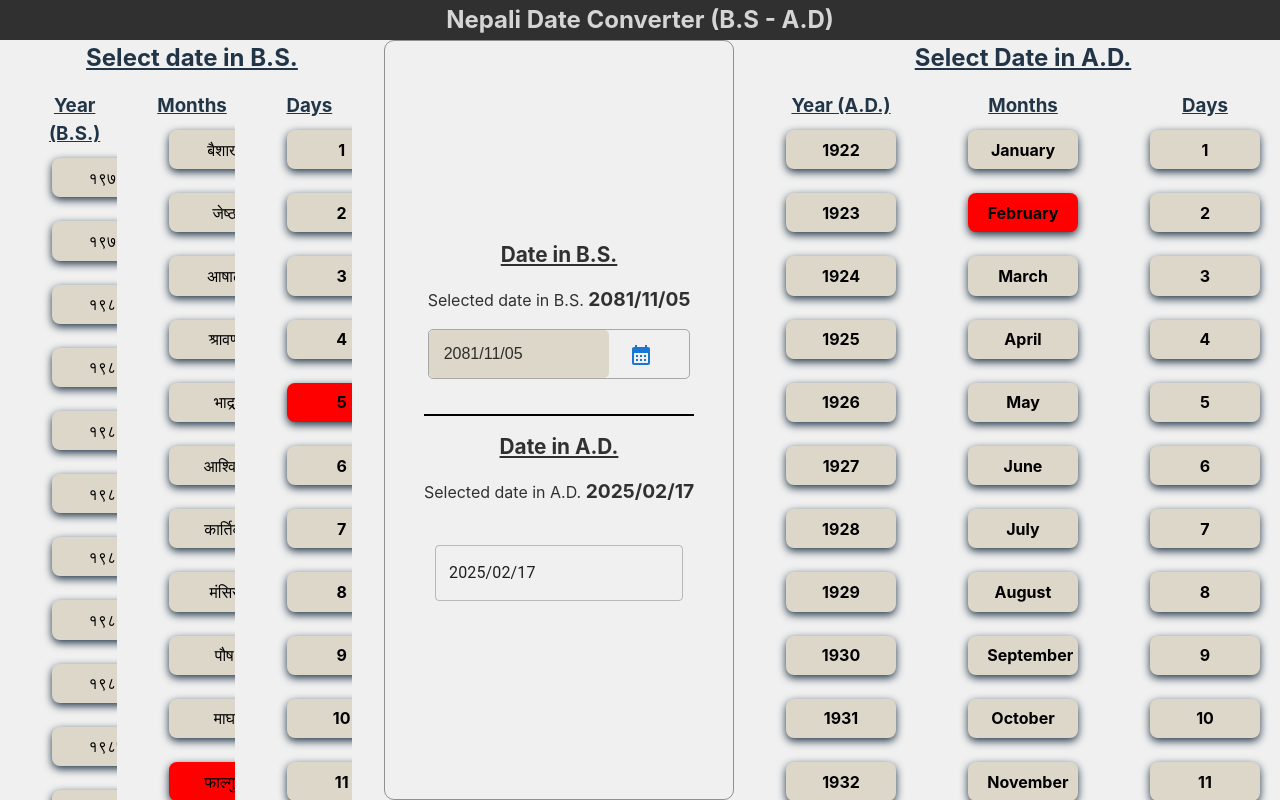
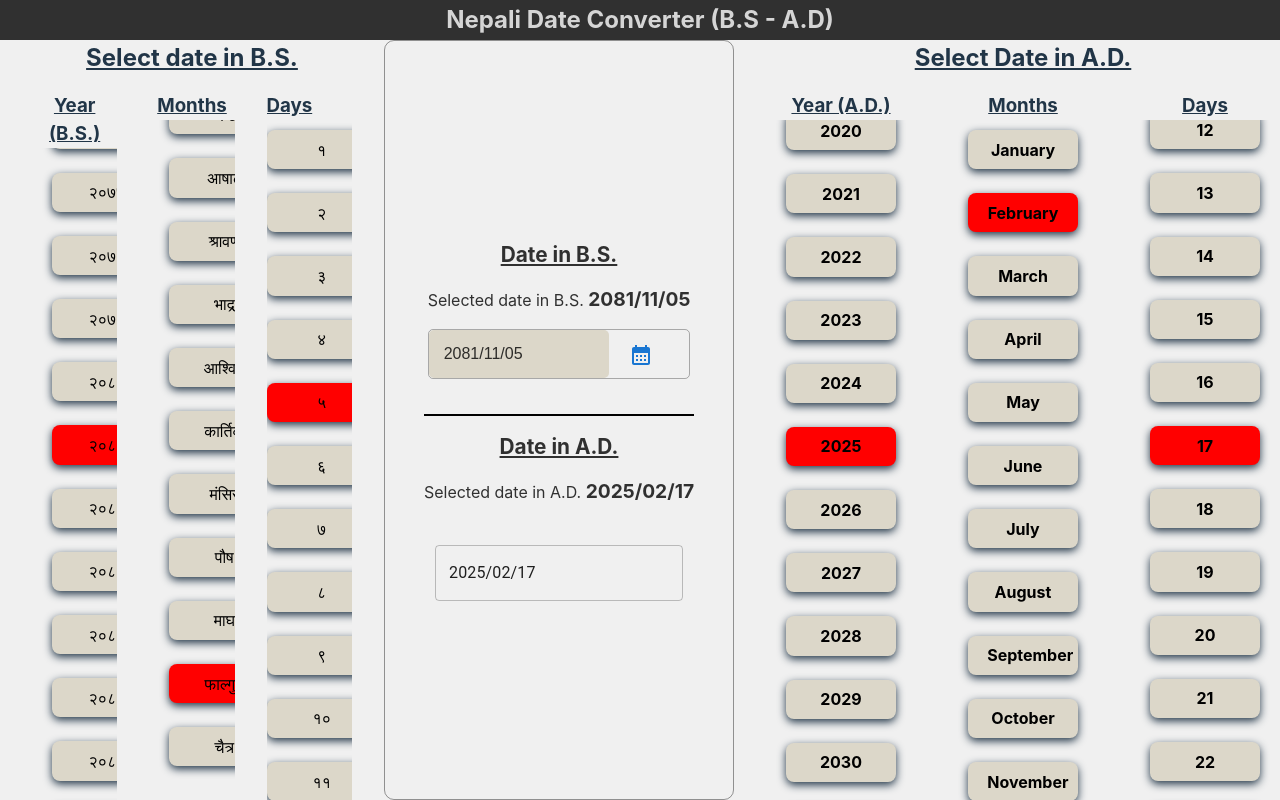
Before and after one commit to bipin-Pariyar2003/Nepali-Date-Picker, a React (Vite) app: page / in a window 1280 px wide. Built offline with nearby package versions, Linux system fonts and the light colour scheme.

Commit message:
handled and updated overall functionalities

```diff
--- a/src/Components/UI/DisplayList/index.jsx
+++ b/src/Components/UI/DisplayList/index.jsx
@@ -1,8 +1,15 @@
-import React from "react";
+import React, { useEffect, useRef } from "react";
 
 import "./index.css";
 
 const DisplayList = ({ handleClick, title, options, isToday, isSelectedValue }) => {
+  const ref = useRef(null);
+  useEffect(() => {
+    if (ref.current) {
+      ref.current.scrollIntoView({ block: "center", behavior: "smooth" });
+    }
+  }, []);
+
   return (
     <div style={{ overflow: "auto", position: "relative" }}>
       <h3
@@ -17,20 +24,21 @@ const DisplayList = ({ handleClick, title, options, isToday, isSelectedValue })
         {title}
       </h3>
       <div style={{ padding: "10px 20px" }}>
-        {options.map((display, index) => {
+        {options.map((option, index) => {
+          const isCurrent = isToday({ display: option.value, index });
+          const isSelected = isSelectedValue({ display: option.value, index });
+
           return (
             <React.Fragment key={index}>
               <div>
                 <button
-                  className={`${isToday({ display, index }) ? "today" : ""} ${
-                    isSelectedValue({ display, index }) ? "selected" : ""
+                  ref={isCurrent ? ref : null}
+                  className={`${isCurrent ? "today" : ""} ${
+                    isSelected ? "selected" : ""
                   } box`}
-                  onClick={() =>
-                    handleClick(Array.isArray(display) ? +display[0] : display, index)
-                  }
-                  value={Array.isArray(display) ? +display[0] : ""}
+                  onClick={() => handleClick(option.value, index)}
                 >
-                  {Array.isArray(display) ? display[1] : display}
+                  {option.display}
                 </button>
               </div>
               <br />
--- a/src/Components/UI/MonthYearDayList/DayDisplayList.jsx
+++ b/src/Components/UI/MonthYearDayList/DayDisplayList.jsx
@@ -68,6 +68,7 @@ const DayDisplayList = ({ onChange, setViewDate, viewDate, dateType = "BS" }) =>
   const checkSelectedValue = ({ index }) => {
     return index + 1 === +viewDate.date;
   };
+  if (viewDate.daysArray.length === 0) return null;
 
   return (
     <DisplayList
--- a/src/Components/UI/MonthYearDayList/MonthDisplayList.jsx
+++ b/src/Components/UI/MonthYearDayList/MonthDisplayList.jsx
@@ -1,8 +1,9 @@
 import { np, en } from "assets/RNepaliCalendar/data";
-import { getDaysInMonth, getCurrentBS } from "assets/RNepaliCalendar";
+import { getDaysInMonth, getCurrentBS, toNepaliNumber } from "assets/RNepaliCalendar";
 import DisplayList from "../DisplayList";
 import { getDaysInMonthAD } from "../../../utils";
 import { isValidDate, isValidDateAD } from "./setup";
+import { useMemo } from "react";
 
 const currentYear = getCurrentBS().year;
 const currentMonth = getCurrentBS().month;
@@ -24,7 +25,10 @@ const MonthDisplayList = ({ onChange, setViewDate, viewDate, dateType = "BS" })
     setViewDate((prev) => ({
       ...prev,
       month: index + 1,
-      daysArray,
+      daysArray: daysArray.map((v) => ({
+        display: toNepaliNumber(v),
+        value: v,
+      })),
     }));
   };
 
@@ -45,7 +49,10 @@ const MonthDisplayList = ({ onChange, setViewDate, viewDate, dateType = "BS" })
     setViewDate((prev) => ({
       ...prev,
       month: index + 1,
-      daysArray,
+      daysArray: daysArray.map((v) => ({
+        display: v,
+        value: v,
+      })),
     }));
   };
 
@@ -67,13 +74,19 @@ const MonthDisplayList = ({ onChange, setViewDate, viewDate, dateType = "BS" })
     return index + 1 === +viewDate.month;
   };
 
+  const monthOptions = useMemo(() => {
+    if (dateType === "BS")
+      return np.monthName.full.map((v) => ({ display: v, value: v }));
+    return en.monthName.full.map((v) => ({ display: v, value: v }));
+  }, []);
+
   return (
     <DisplayList
       title="Months"
       handleClick={handleClickMonth}
       isToday={checkIsToday}
       isSelectedValue={checkSelectedValue}
-      options={dateType === "BS" ? np.monthName.full : en.monthName.full}
+      options={monthOptions}
     />
   );
 };
--- a/src/Components/UI/MonthYearDayList/YearDiaplayList.jsx
+++ b/src/Components/UI/MonthYearDayList/YearDiaplayList.jsx
@@ -3,13 +3,17 @@ import { getDaysInMonth, getCurrentBS, toNepaliNumber } from "assets/RNepaliCale
 import DisplayList from "../DisplayList";
 import { bsYearToAdYear, getDaysInMonthAD } from "../../../utils";
 import { isValidDate, isValidDateAD } from "./setup";
+import { useMemo } from "react";
 
 const currentYear = getCurrentBS().year;
 
 const YearDisplayList = ({ onChange, setViewDate, viewDate, dateType = "BS" }) => {
   const handleClickYearBS = (year) => {
     const daysInMonth = getDaysInMonth(year, viewDate.month);
-    const daysArray = Array.from({ length: daysInMonth }, (_, i) => i + 1);
+    const daysArray = Array.from({ length: daysInMonth }, (_, i) => i + 1).map((v) => ({
+      display: toNepaliNumber(v),
+      value: v,
+    }));
 
     const date = `${year}/${String(viewDate.month).padStart(2, 0)}/${String(
       viewDate.date
@@ -23,13 +27,19 @@ const YearDisplayList = ({ onChange, setViewDate, viewDate, dateType = "BS" }) =
     setViewDate((prev) => ({
       ...prev,
       year: year,
-      daysArray,
+      daysArray: daysArray.map((v) => ({
+        display: toNepaliNumber(v),
+        value: v,
+      })),
     }));
   };
 
   const handleClickYearAD = (year) => {
     const daysInMonth = getDaysInMonthAD(year, viewDate.month);
-    const daysArray = Array.from({ length: daysInMonth }, (_, i) => i + 1);
+    const daysArray = Array.from({ length: daysInMonth }, (_, i) => i + 1).map((v) => ({
+      display: v,
+      value: v,
+    }));
 
     const date = `${year}/${String(viewDate.month).padStart(2, 0)}/${String(
       viewDate.date
@@ -43,7 +53,10 @@ const YearDisplayList = ({ onChange, setViewDate, viewDate, dateType = "BS" }) =
     setViewDate((prev) => ({
       ...prev,
       year,
-      daysArray,
+      daysArray: daysArray.map((v) => ({
+        display: v,
+        value: v,
+      })),
     }));
   };
 
@@ -57,7 +70,7 @@ const YearDisplayList = ({ onChange, setViewDate, viewDate, dateType = "BS" }) =
 
   const checkIsToday = ({ display }) => {
     return dateType === "BS"
-      ? +display[0] === currentYear
+      ? +display === currentYear
       : +display === new Date().getFullYear();
   };
 
@@ -66,25 +79,22 @@ const YearDisplayList = ({ onChange, setViewDate, viewDate, dateType = "BS" }) =
     return +display === +viewDate.year;
   };
 
+  const yearOptions = useMemo(() => {
+    if (dateType === "BS")
+      return Object.keys(calendar_data).map((v) => ({
+        display: toNepaliNumber(v),
+        value: v,
+      }));
+    return Object.keys(calendar_data).map((v) => ({ display: v, value: v }));
+  }, []);
+
   return (
     <DisplayList
       title={dateType === "BS" ? "Year (B.S.)" : "Year (A.D.)"}
       handleClick={handleClickYear}
       isToday={checkIsToday}
       isSelectedValue={checkSelectedValue}
-      options={
-        dateType === "BS"
-          ? Object.keys(calendar_data).map((year) => {
-              // return toNepaliNumber(year);
-              return [year, toNepaliNumber(year)];
-            })
-          : Object.keys(calendar_data)
-              .map((year) => {
-                const engYear = bsYearToAdYear(year);
-                return engYear;
-              })
-              .filter((engYear) => !isNaN(engYear))
-      }
+      options={yearOptions}
     />
   );
 };
--- a/src/Views/AdView/index.jsx
+++ b/src/Views/AdView/index.jsx
@@ -26,7 +26,10 @@ const AdView = ({ selectedDate, onChange }) => {
       year: selectedDate.split("/").at(0),
       month: selectedDate.split("/").at(1),
       date: selectedDate.split("/").at(2),
-      daysArray,
+      daysArray: daysArray.map((v) => ({
+        display: v,
+        value: v,
+      })),
     });
   }, [selectedDate]);
 
--- a/src/Views/BsView/index.jsx
+++ b/src/Views/BsView/index.jsx
@@ -1,5 +1,5 @@
 import React from "react";
-import { getDaysInMonth } from "assets/RNepaliCalendar";
+import { getDaysInMonth, toNepaliNumber } from "assets/RNepaliCalendar";
 import { Stack } from "@mui/material";
 import {
   DayDisplayList,
@@ -27,7 +27,10 @@ const BsView = ({ selectedDate, onChange }) => {
       year: selectedDate.split("/").at(0),
       month: selectedDate.split("/").at(1),
       date: selectedDate.split("/").at(2),
-      daysArray,
+      daysArray: daysArray.map((v) => ({
+        display: toNepaliNumber(v),
+        value: v,
+      })),
     });
   }, [selectedDate]);
 
```
